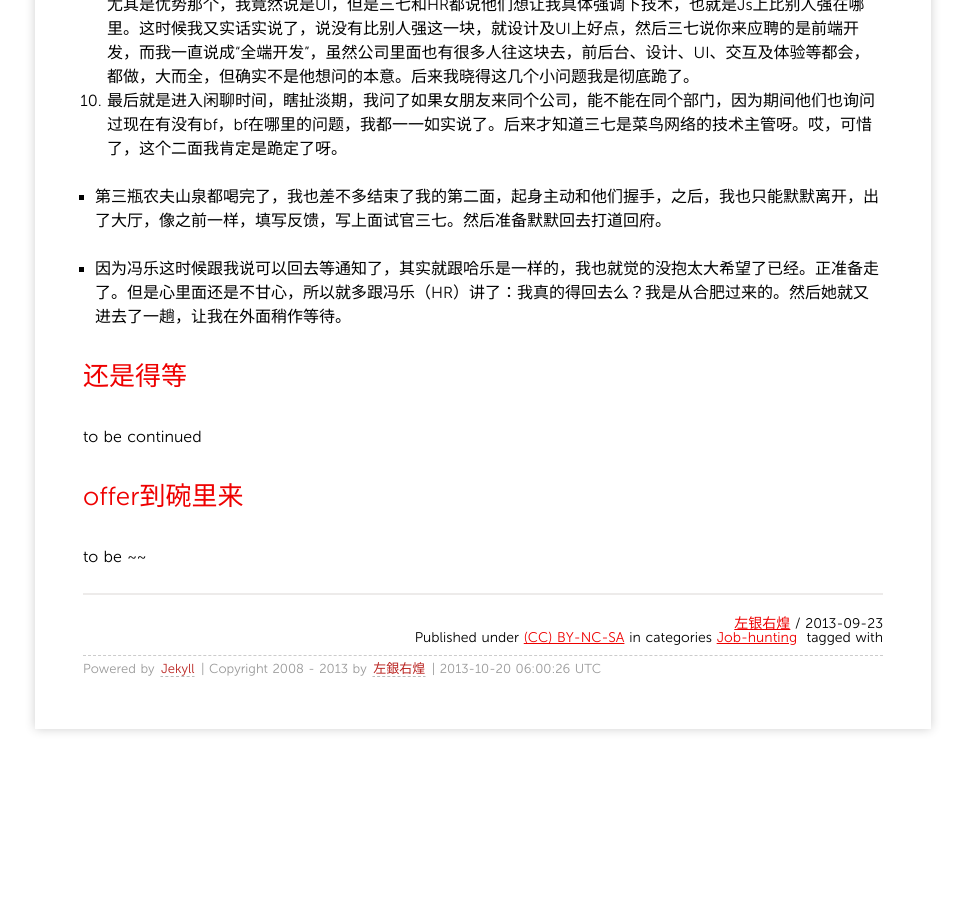
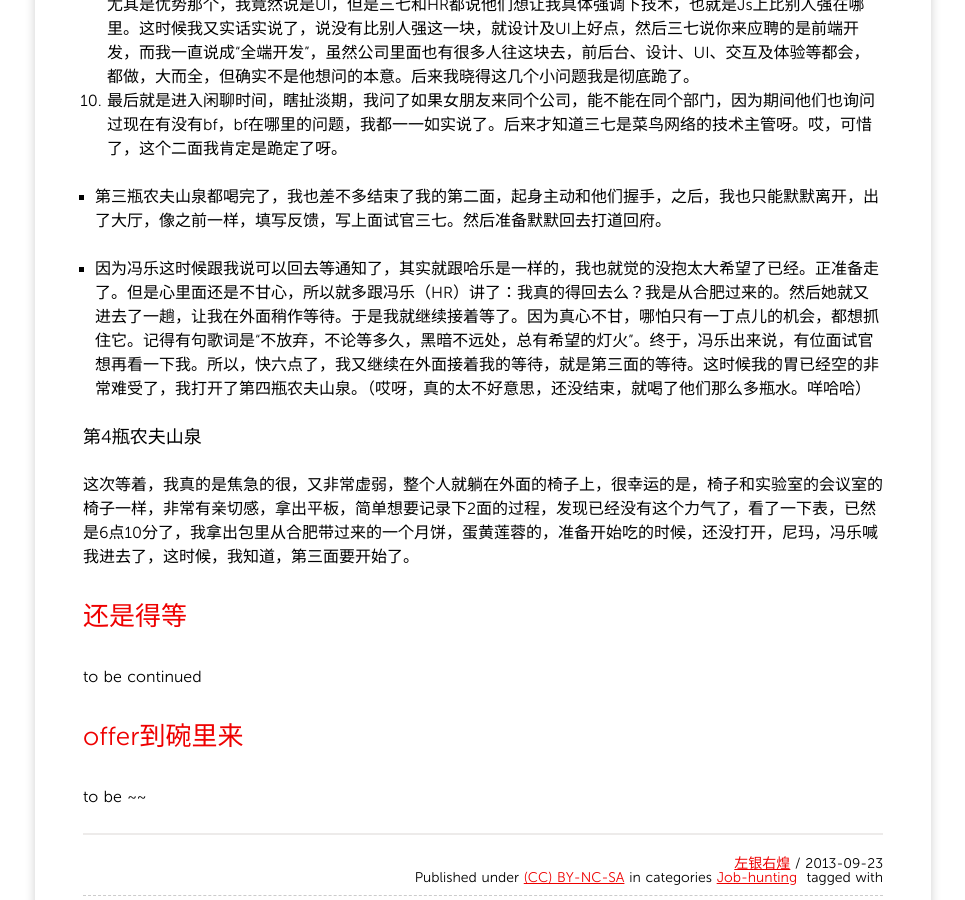
Before and after one commit to grahamle/grahamle.github.com, a Jekyll site: the page built from _posts/2013/2013-09-23-写在阿里面试归来之际.md, in a window 1280 px wide and 900 px high, scrolled down 9552 px. Shown: the whole window, without its empty margins (157-1122 px from the left). Built offline with Jekyll 4.4.1, drawn with Linux system fonts in a browser that asks for light colours; Markdown is read by kramdown in place of the engine named in the settings; comment, search, counter and statistics services are not loaded; before the commit the page ends 10329 px from its top, so only the background shows below that; some of the changed text lies outside the part shown.

Commit message:
阿里面经之二面结束三面开始

```diff
--- a/_posts/2013/2013-09-23-写在阿里面试归来之际.md
+++ b/_posts/2013/2013-09-23-写在阿里面试归来之际.md
@@ -121,7 +121,7 @@ categories:
 
 - 最后，貌似也差不多了，这期间我把第1瓶水喝完了，然后他在电脑上噼里啪啦地写了一通，然后起身，我主动跟他握手，并跟他要回了我的英文简历，哈哈，其实这时候我心里很忐忑，只是想缓解一下紧张，我也不晓得自己是不是一面就跪了，是不是要打道回合肥了，他带我出门，在门口的HR处（也就是昨晚给我打电话的那个HR）填写面试反馈，旁边也是有好几个在填反馈的，还在那问冯乐面试者姓名应该填谁，这时候我心里暗想，尼玛，你进去自己不会看一下人家桌子上呀，人家桌子上都有名字的好伐，虽然是花名，我就默默地写下了“释然”兄台的名字。这时候在我旁边的一个同学也是前端的，面完二面出来了，正在填反馈，给我让了个座，他填完和HR询问说什么时候有消息，因为他是被通知面了二面可以回去等通知了，冯乐就说，如果一两天内有消息，就是好消息，如果没有，就杯具了，看来果然行情就是这样呀。我记住这个同学了，后来竟然在微博私信上认识了，后来他也被录了，真的是好巧，而且他的名字里头也有个乐字，他叫哈乐。
 
-### 第2瓶农夫山泉
+### 第2瓶农夫山泉 + 第3瓶农夫山泉
 填完了反馈表之后，我比其他人幸运，没有马上被通知说马上回去等通知，因为这期间有好几个女生一面面了二三十分钟就出来的，填完反馈之后，冯乐就让他们回去等通知了，这样最起码说明我没有马上fail，没有在一面就给跪了，这样也就给我的惴惴不安落了个定，于是我在门口拿了第二瓶农夫山泉开始暴饮，当然啦，这时候你懂的，越紧张，膀胱越hold不住呀，于是我又上了厕所，因为我怕他不通知我呀，所以我把包撂那，跟他说上下卫生间，有事通知。尼玛，坑呀，在卫生间又遇到了之前遇到的光头了，这次我主动跟他打了下招呼，事毕，我依然面对镜子给自己打气，这次，他没有洗手。回到面试大厅外头，好多人在焦急等待，也有好多人匆匆离去，这期间，看着一面面我的释然和之前在卫生间偶遇的那个（貌似也是面试官）一起出去回来，我擦嘞，一个穿洞洞鞋，一个穿普通凉鞋，我就接着等我的了。这会快到4点了，过4点一个字，终于有人喊我了，整理着装，go，给自己说了声加油，再一次，进入到面试大厅中。
 
 第二瓶水喝了一小半了，我的第二面也就开始了。入座。那一刹那，我就惊呆了，太巧了吧。二面面我的就是在wc有过两面之缘的那个光头，瞅了一眼名字，花名“三七”。好有个性的说。心里面又是担心，又是感叹，那么巧，二面面试官是他。这是刚坐下，开始就是闲聊几句，此时，我内心在想：他应该是个技术主管，旁边的女的，肯定是个HR，由于他们两个只有我的一份简历，我于是从包里拿出又一份的中英文简历递给HR，她道谢。二面正式拉开序幕。
@@ -141,7 +141,10 @@ categories:
 
 - 第三瓶农夫山泉都喝完了，我也差不多结束了我的第二面，起身主动和他们握手，之后，我也只能默默离开，出了大厅，像之前一样，填写反馈，写上面试官三七。然后准备默默回去打道回府。
 
-- 因为冯乐这时候跟我说可以回去等通知了，其实就跟哈乐是一样的，我也就觉的没抱太大希望了已经。正准备走了。但是心里面还是不甘心，所以就多跟冯乐（HR）讲了：我真的得回去么？我是从合肥过来的。然后她就又进去了一趟，让我在外面稍作等待。
+- 因为冯乐这时候跟我说可以回去等通知了，其实就跟哈乐是一样的，我也就觉的没抱太大希望了已经。正准备走了。但是心里面还是不甘心，所以就多跟冯乐（HR）讲了：我真的得回去么？我是从合肥过来的。然后她就又进去了一趟，让我在外面稍作等待。于是我就继续接着等了。因为真心不甘，哪怕只有一丁点儿的机会，都想抓住它。记得有句歌词是“不放弃，不论等多久，黑暗不远处，总有希望的灯火”。终于，冯乐出来说，有位面试官想再看一下我。所以，快六点了，我又继续在外面接着我的等待，就是第三面的等待。这时候我的胃已经空的非常难受了，我打开了第四瓶农夫山泉。（哎呀，真的太不好意思，还没结束，就喝了他们那么多瓶水。咩哈哈）
+
+### 第4瓶农夫山泉
+这次等着，我真的是焦急的很，又非常虚弱，整个人就躺在外面的椅子上，很幸运的是，椅子和实验室的会议室的椅子一样，非常有亲切感，拿出平板，简单想要记录下2面的过程，发现已经没有这个力气了，看了一下表，已然是6点10分了，我拿出包里从合肥带过来的一个月饼，蛋黄莲蓉的，准备开始吃的时候，还没打开，尼玛，冯乐喊我进去了，这时候，我知道，第三面要开始了。
 
 ## <a name="wait3">还是得等</a>
 to be continued
```
